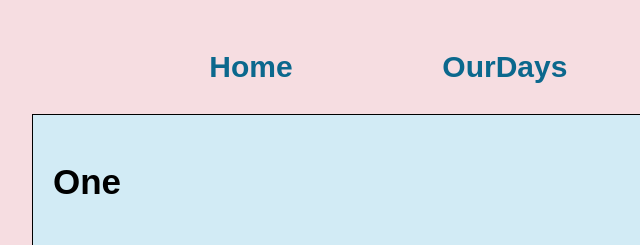
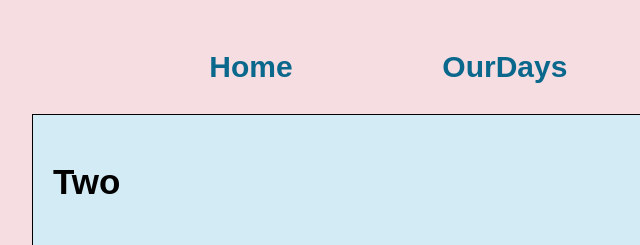
Before and after one commit to paingsoesan/testGitHub, a plain HTML site: page index.html in a window 1280 px wide. Shown: the top 245 px of the page, 96-736 px from the left. Drawn offline with Linux system fonts and the light colour scheme; a web font is replaced by a local one.

Commit message:
second commit

```diff
--- a/index.html
+++ b/index.html
@@ -30,7 +30,7 @@
             <Main id="days">
                 <div class="ourday">
                     <div>
-                        <h4>One</h4>
+                        <h4>Two</h4>
                         <p>Our time together has been a testament to the strength and depth of our bond. As we celebrate this special anniversary, I am filled with gratitude for all the memories we've created and the countless adventures that lie ahead. Here's to many more years of happiness, love, and shared dreams. Happy anniversary, my love! </p>
                     </div>
                     <div>
```
